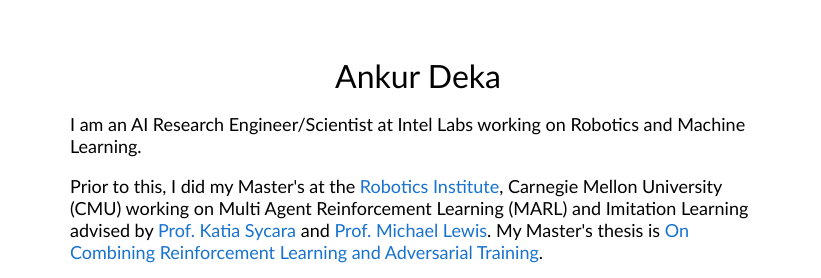
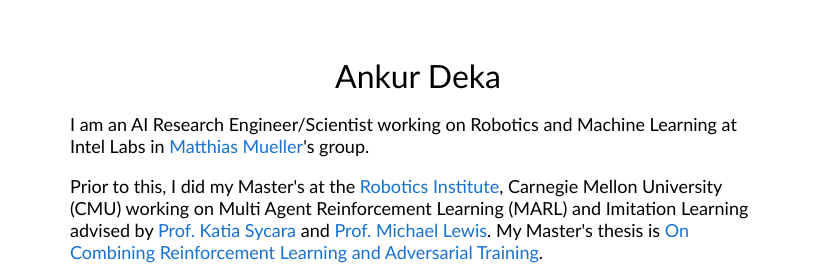
Before and after one commit to Ankur-Deka/ankur-deka.github.io, a plain HTML site: page index.html in a window 1280 px wide. Shown: the top 278 px of the page, 0-821 px from the left. Drawn offline with Linux system fonts and the light colour scheme.

Commit message:
current advisor

```diff
--- a/index.html
+++ b/index.html
@@ -20,7 +20,7 @@
               <p style="text-align:center">
                 <name>Ankur Deka</name>
               </p>
-              <p>I am an AI Research Engineer/Scientist at Intel Labs working on Robotics and Machine Learning.
+              <p>I am an AI Research Engineer/Scientist working on Robotics and Machine Learning at Intel Labs in <a href="https://scholar.google.com/citations?user=AeMLOMEAAAAJ&hl=en">Matthias Mueller</a>'s group.
               </p>
               <p>
                 Prior to this, I did my Master's at the <a href="https://www.ri.cmu.edu/ri-people/ankur-deka/165105">Robotics Institute</a>, Carnegie Mellon University (CMU) working on Multi Agent Reinforcement Learning (MARL) and Imitation Learning advised by <a href="https://en.wikipedia.org/wiki/Katia_Sycara">Prof. Katia Sycara</a> and <a href="http://www.pitt.edu/~cmlewis/">Prof. Michael Lewis</a>. My Master's thesis is <a href="https://www.ri.cmu.edu/publications/on-combining-reinforcement-learning-adversarial-training/">On Combining Reinforcement Learning and Adversarial Training</a>.
```
